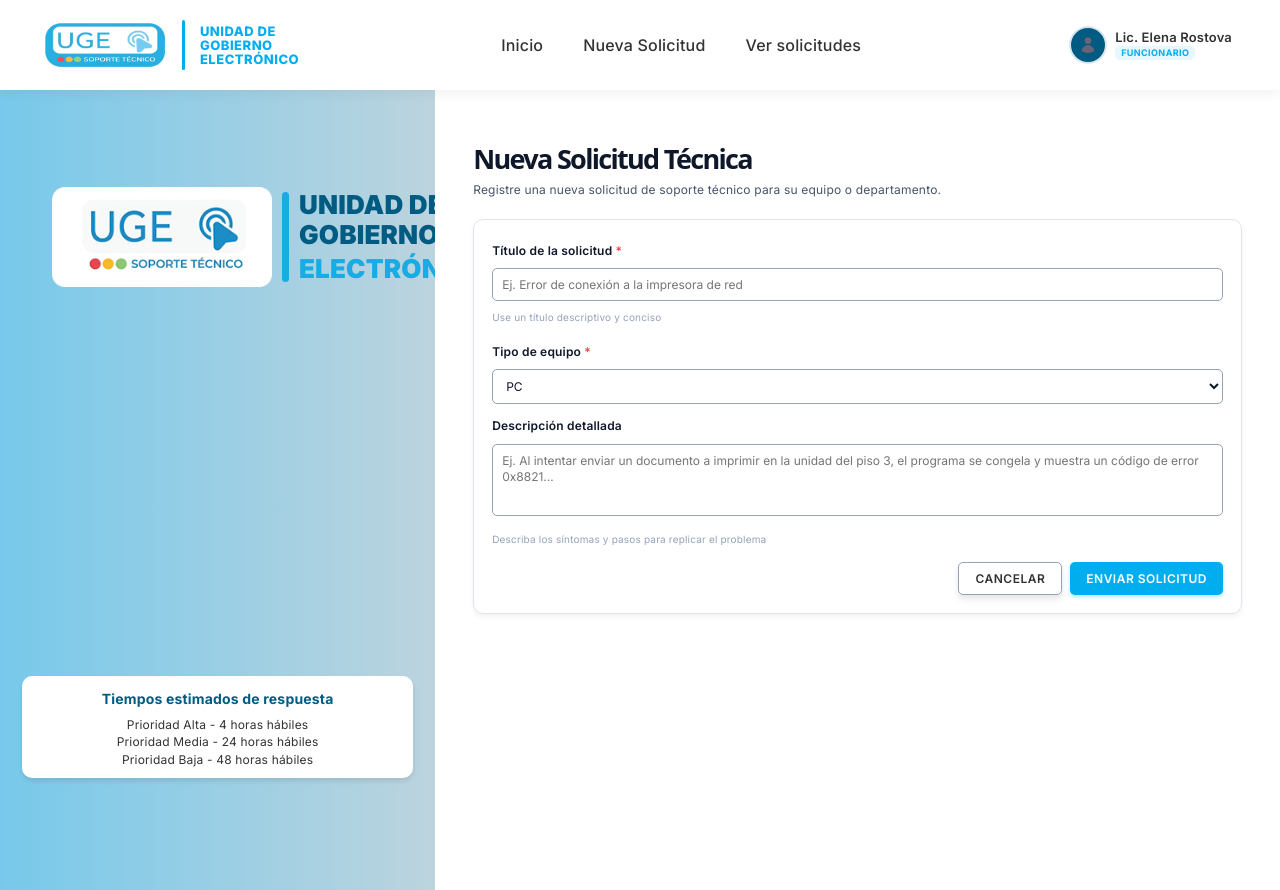
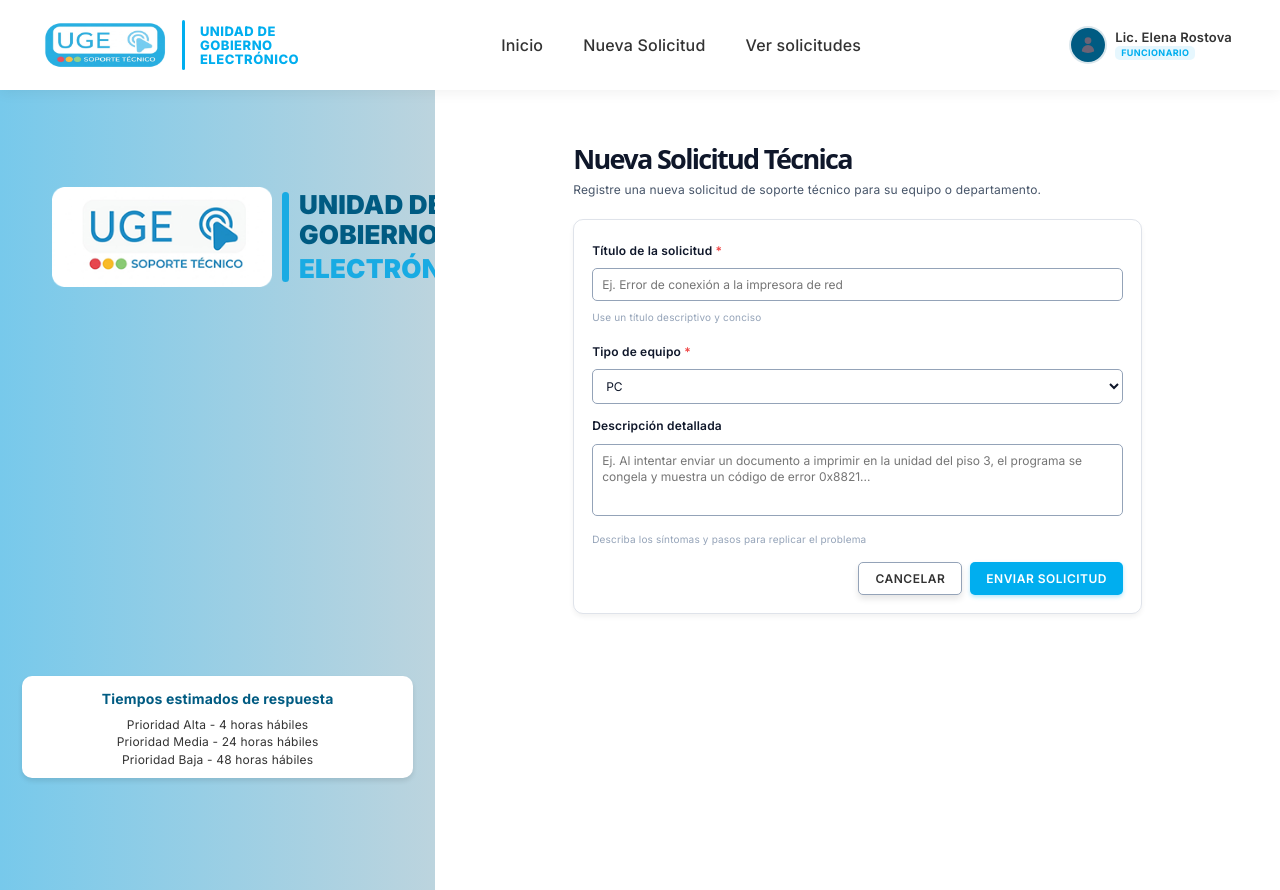
Before and after one commit to elmerCapTerceros/SIT-Frontend, a React (Vite) app: page /nuevaSolicitud in a window 1280 px wide. Built offline with nearby package versions, Linux system fonts and the light colour scheme.

Commit message:
fix: fix width and height

```diff
--- a/src/Pages/Funcionario/NuevaSolicitud.css
+++ b/src/Pages/Funcionario/NuevaSolicitud.css
@@ -129,7 +129,7 @@
   width: 66%;
   height: 100%; /* Aseguramos que ocupe todo el alto */
   background-color: #ffffff;
-  padding: 24px 38px;
+  padding: 24px 138px;
   display: flex;
   flex-direction: column;
   justify-content: flex-start;
@@ -158,7 +158,8 @@
   padding: 18px;
   box-shadow: 0 3px 5px rgba(0, 0, 0, 0.05);
   overflow-y: auto;
-  max-height: 100%; /* Asegura que la tarjeta no desborde la pantalla */
+  max-height: 100%;
+  max-width: 850px;
 }
 
 .form-field {
@@ -317,6 +318,7 @@
 
   .form-card {
     padding: 14px;
+
   }
 }
 
@@ -389,6 +391,7 @@
 
   .form-card {
     padding: 12px;
+
   }
 
   .form-field {
```
